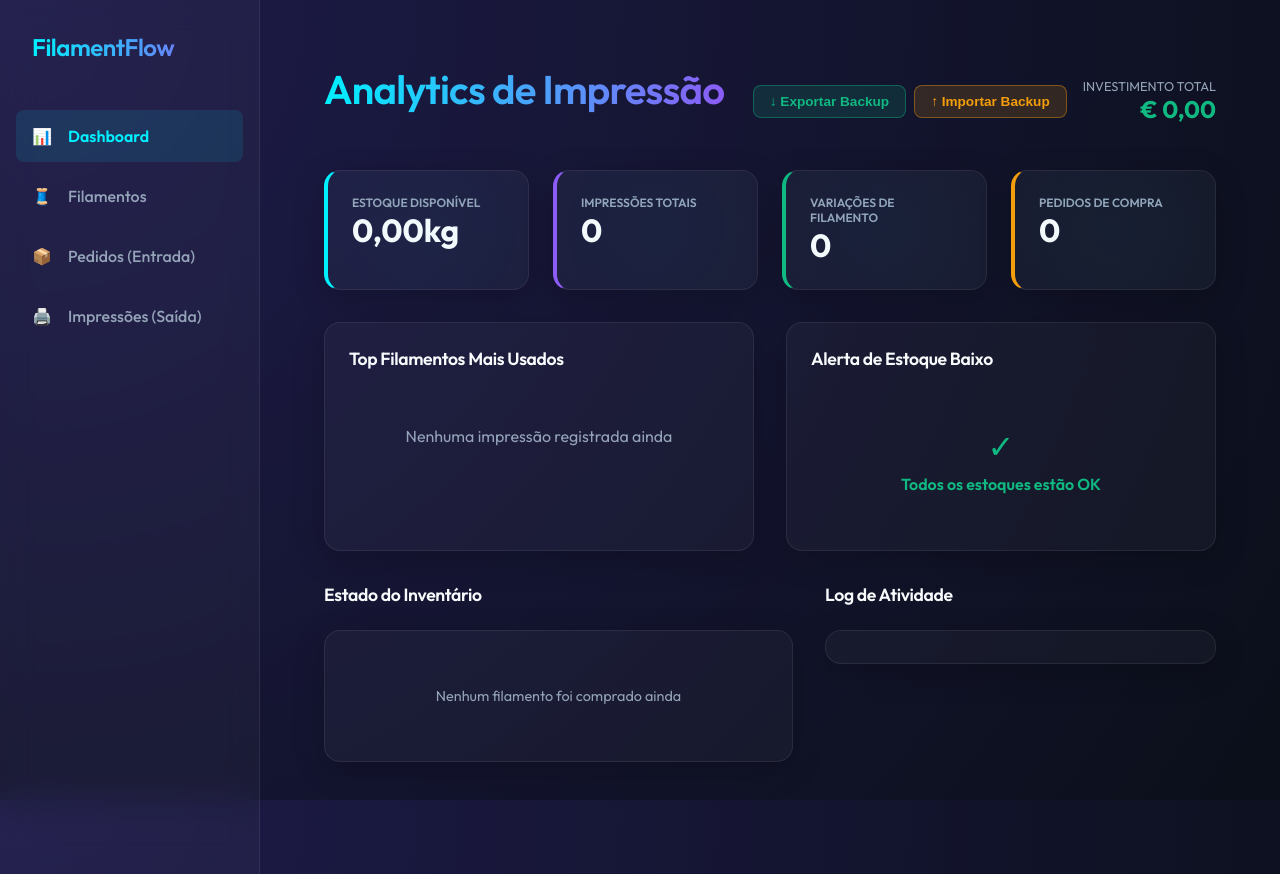
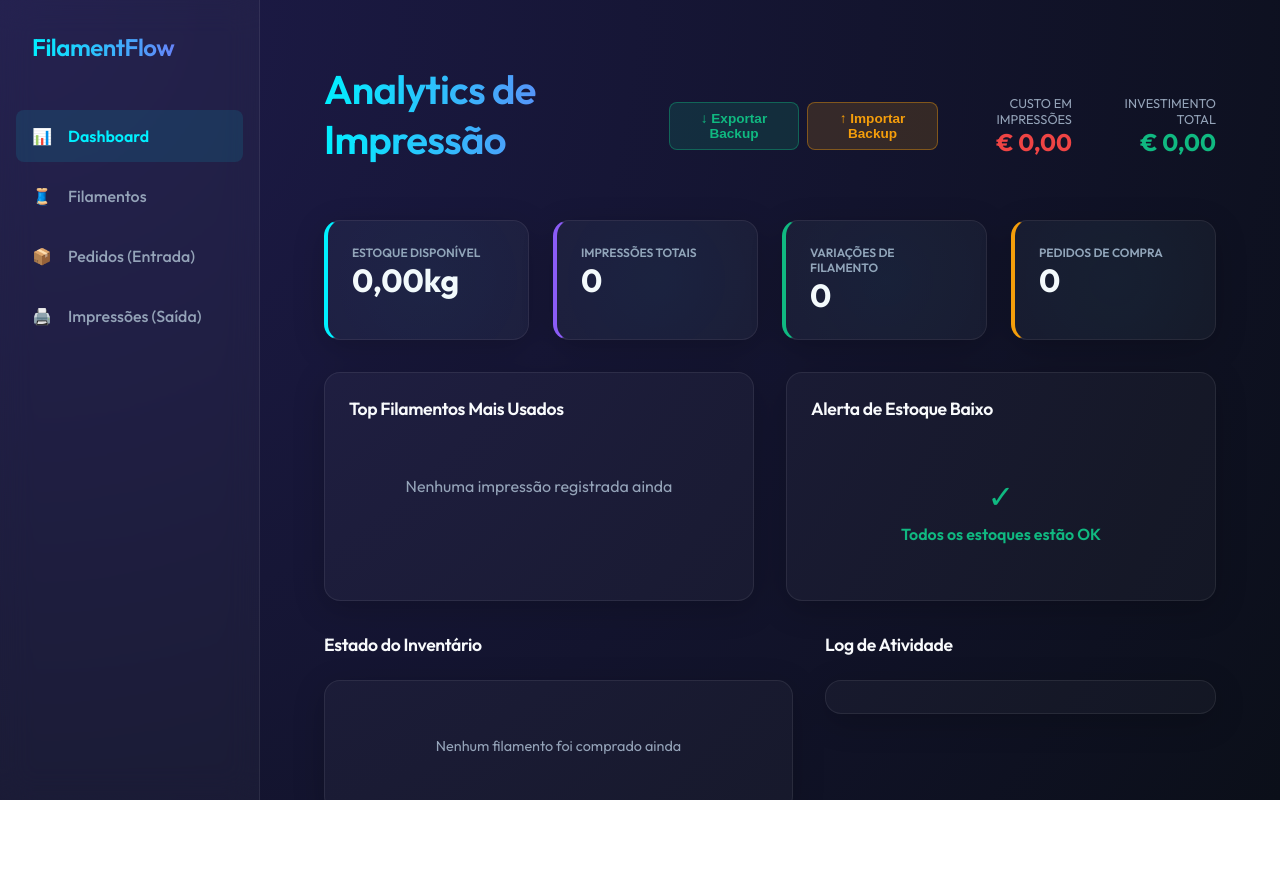
Before and after one commit to GabrielDangelo21/filamentflow, a React (Vite) app: page / in a window 1280 px wide. After the commit the page ends 800 px from the top, so only its background shows below. Built offline with nearby package versions, Linux system fonts and the light colour scheme.

Commit message:
minha atualização

```diff
--- a/src/components/Layout.jsx
+++ b/src/components/Layout.jsx
@@ -10,16 +10,19 @@ const Layout = ({ children, activeTab, onTabChange }) => {
   ];
 
   return (
-    <div style={{ display: 'flex', minHeight: '100vh' }}>
+    <div style={{ display: 'flex', height: '100vh', overflow: 'hidden' }}>
       {/* Sidebar */}
       <aside style={{
         width: '260px',
+        height: '100vh',
         background: 'var(--card-bg)',
         backdropFilter: 'blur(16px)',
         borderRight: '1px solid var(--card-border)',
         padding: '2rem 1rem',
         display: 'flex',
-        flexDirection: 'column'
+        flexDirection: 'column',
+        flexShrink: 0,
+        overflowY: 'auto'
       }}>
         <div style={{ padding: '0 1rem', marginBottom: '3rem' }}>
           <h2 style={{
--- a/src/pages/Dashboard.jsx
+++ b/src/pages/Dashboard.jsx
@@ -1,5 +1,5 @@
 import React, { useEffect, useRef, useState } from 'react';
-import { getAllFilamentsWithStock, getOrders, getPrints, exportBackup, importBackup } from '../services/storage';
+import { getAllFilamentsWithStock, getOrders, getPrints, exportBackup, importBackup, getPrintCost } from '../services/storage';
 import { getColorFromName, ColorDot, getBrandColor } from '../utils/colorUtils';
 
 const Dashboard = () => {
@@ -8,7 +8,8 @@ const Dashboard = () => {
     totalStockGrams: 0,
     totalOrders: 0,
     totalPrints: 0,
-    totalCost: 0
+    totalCost: 0,
+    totalPrintCost: 0
   });
 
   const [filaments, setFilaments] = useState([]);
@@ -60,13 +61,15 @@ const Dashboard = () => {
 
     const totalStock = allFilaments.reduce((acc, f) => acc + (f.currentStock || 0), 0);
     const totalCost = allOrders.reduce((acc, o) => acc + (o.items[0].price || 0), 0);
+    const totalPrintCost = allPrints.reduce((acc, p) => acc + getPrintCost(p), 0);
 
     setStats({
       totalFilaments: allFilaments.length,
       totalStockGrams: totalStock,
       totalOrders: allOrders.length,
       totalPrints: allPrints.length,
-      totalCost: totalCost
+      totalCost: totalCost,
+      totalPrintCost: totalPrintCost
     });
 
     setFilaments(allFilaments.sort((a, b) => {
@@ -139,11 +142,19 @@ const Dashboard = () => {
               ↑ Importar Backup
             </button>
           </div>
-          <div style={{ textAlign: 'right' }}>
-            <p style={{ color: 'var(--text-muted)', fontSize: '0.8rem', textTransform: 'uppercase' }}>Investimento Total</p>
-            <p style={{ fontSize: '1.5rem', fontWeight: '700', color: 'var(--success)' }}>
-              € {stats.totalCost.toLocaleString('de-DE', { minimumFractionDigits: 2 })}
-            </p>
+          <div style={{ display: 'flex', gap: '2rem', alignItems: 'flex-end' }}>
+            <div style={{ textAlign: 'right' }}>
+              <p style={{ color: 'var(--text-muted)', fontSize: '0.8rem', textTransform: 'uppercase' }}>Custo em Impressões</p>
+              <p style={{ fontSize: '1.5rem', fontWeight: '700', color: 'var(--danger)' }}>
+                € {stats.totalPrintCost.toLocaleString('de-DE', { minimumFractionDigits: 2 })}
+              </p>
+            </div>
+            <div style={{ textAlign: 'right' }}>
+              <p style={{ color: 'var(--text-muted)', fontSize: '0.8rem', textTransform: 'uppercase' }}>Investimento Total</p>
+              <p style={{ fontSize: '1.5rem', fontWeight: '700', color: 'var(--success)' }}>
+                € {stats.totalCost.toLocaleString('de-DE', { minimumFractionDigits: 2 })}
+              </p>
+            </div>
           </div>
         </div>
       </div>
```
